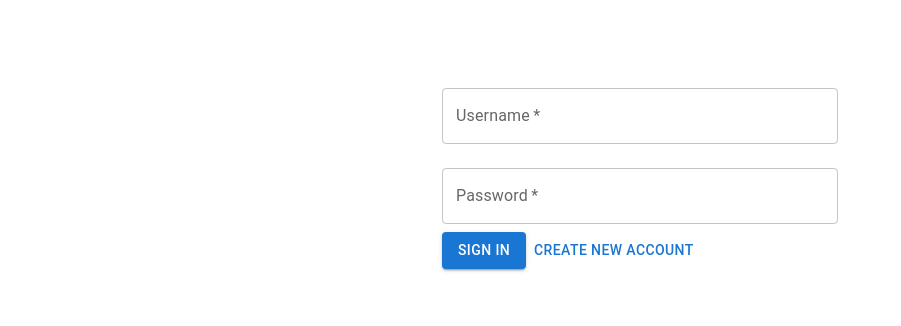
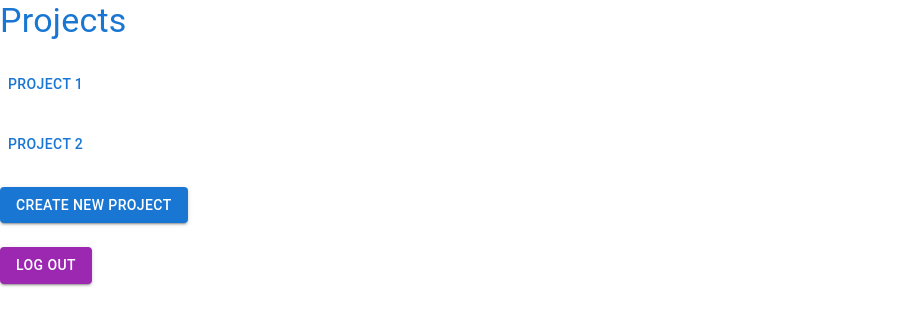
Before and after one commit to IssacMinC/A-Group-For-461L, a React (Create React App) app in the folder teamproject/: page /projects in a window 1280 px wide. Shown: the top 326 px of the page, without its empty margins (0-901 px from the left). Built offline with nearby package versions, Linux system fonts and the light colour scheme.

Commit message:
added page routing

```diff
--- a/teamproject/package.json
+++ b/teamproject/package.json
@@ -11,6 +11,7 @@
     "@testing-library/user-event": "^13.5.0",
     "react": "^18.2.0",
     "react-dom": "^18.2.0",
+    "react-router-dom": "^6.9.0",
     "react-scripts": "5.0.1",
     "web-vitals": "^2.1.4"
   },
--- a/teamproject/src/App.js
+++ b/teamproject/src/App.js
@@ -2,13 +2,16 @@ import logo from './logo.svg';
 import './App.css';
 import SignInPage from './pages/SignInPage';
 import ProjectMgmtPage from './pages/ProjectMgmtPage';
+import {BrowserRouter,Routes,Route} from "react-router-dom";
 
 function App() {
   return (
-    <div>
-      <SignInPage />
-      {/* <ProjectMgmtPage /> */}
-    </div>
+    <BrowserRouter>
+      <Routes>
+        <Route path="/" Component={SignInPage} />
+        <Route path="/projects" Component={ProjectMgmtPage} />
+      </Routes>
+  </BrowserRouter>
   );
 }
 
--- a/teamproject/src/pages/ProjectMgmtPage.js
+++ b/teamproject/src/pages/ProjectMgmtPage.js
@@ -4,8 +4,17 @@ import Button from '@mui/material/Button';
 import Typography from '@mui/material/Typography';
 import Box from '@mui/material/Box';
 
+import { useNavigate } from 'react-router-dom';
+
 
 export default function ProjectMgmtPage() {
+
+  const navigate = useNavigate();
+
+  const logOut = () => {
+    navigate("/");
+  }
+
   return (
     <Stack spacing={3} direction="column" alignItems="flex-start" >
         <Typography
@@ -23,8 +32,11 @@ export default function ProjectMgmtPage() {
         <Button variant="text" color="primary">
             Project 2
         </Button>
-        <Button variant="contained" color="primary" href="/create">
+        <Button variant="contained" color="primary">
             Create New Project
+        </Button>
+        <Button variant="contained" color="secondary" onClick={logOut}>
+            Log Out
         </Button>
     </Stack>
   );
--- a/teamproject/src/pages/SignInPage.js
+++ b/teamproject/src/pages/SignInPage.js
@@ -6,11 +6,17 @@ import TextField from '@mui/material/TextField';
 import Box from '@mui/material/Box';
 import ProjectMgmtPage from "./ProjectMgmtPage";
 
+import { useNavigate } from 'react-router-dom';
+
+
+
 export default function SignInPage() {
 
 
   const [username, setUsername] = useState("");
   const [password, setPassword] = useState("");
+
+  const navigate = useNavigate();
 
 
   const handleUsernameChange = (event) => {
@@ -54,6 +60,10 @@ export default function SignInPage() {
     const resp = await response.json();
     console.log(resp);
     alert(resp["msg"]);
+
+    if (resp["msg"] === 'Login Successful') {
+      navigate('/projects');
+    }
   }
 
   return (
```
Also changed, not shown: 1 other file (tests, documents, lock files or other folders).
